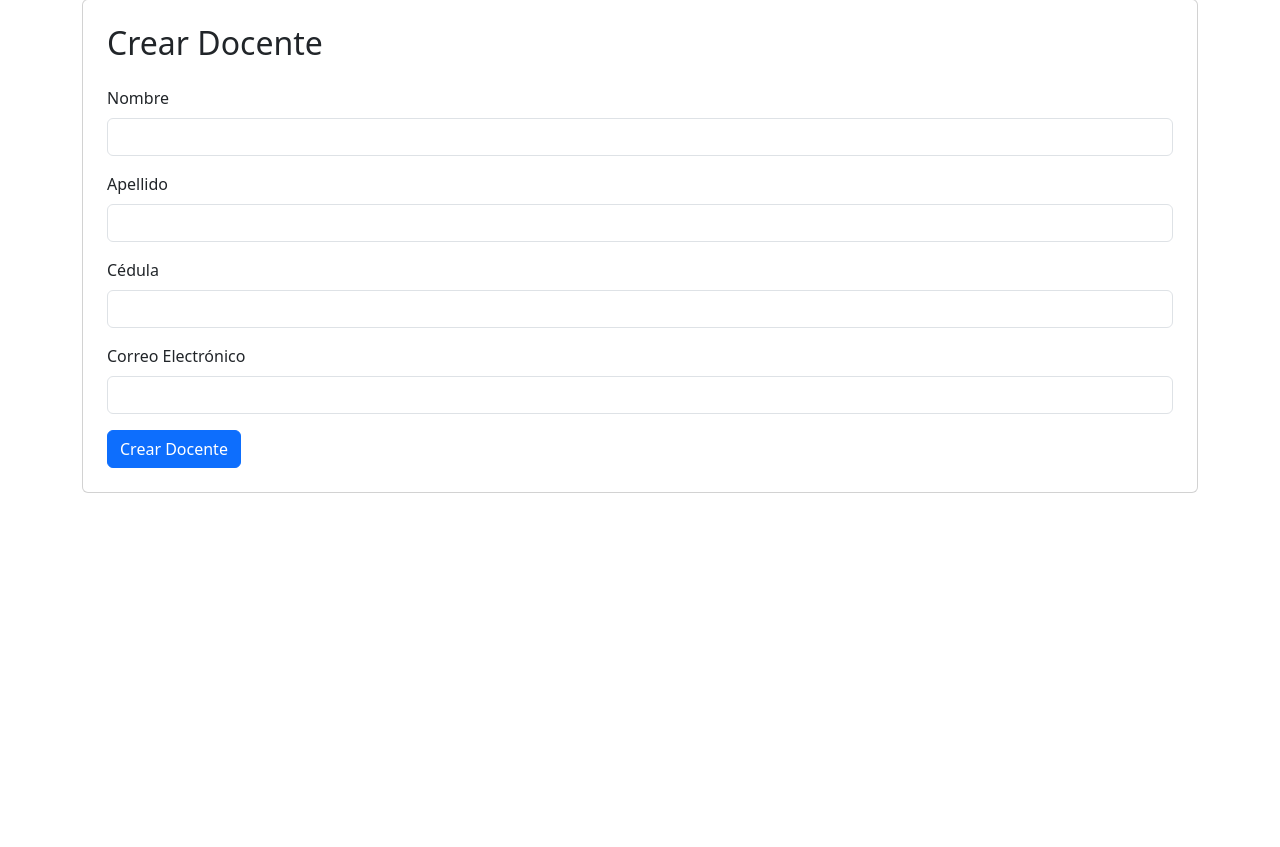
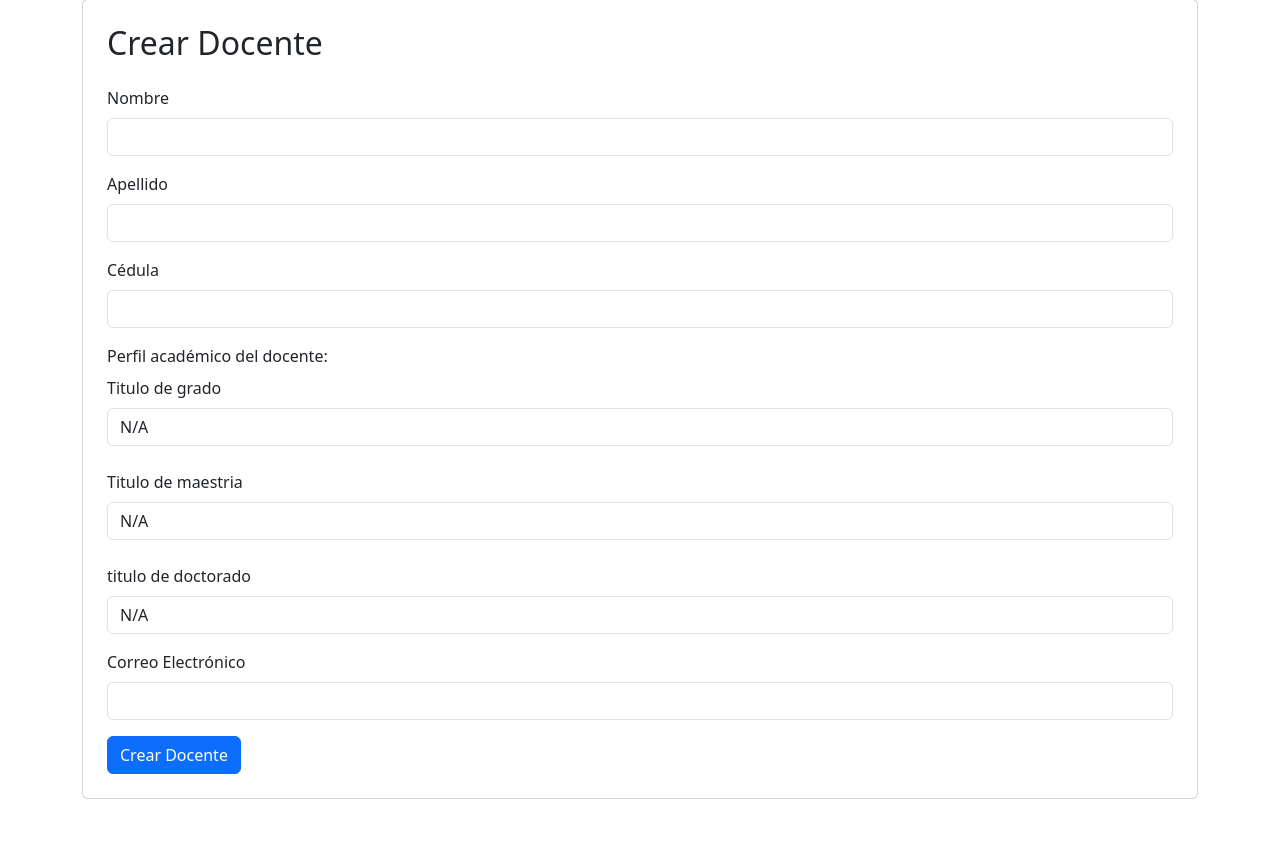
Before and after one commit to pablomonterof1/gestionposgrado, a Django app: page /docentedp/create/1 in a window 1280 px wide. Shown: the part 111-958 px from the top of the page. Before the commit the page ends 604 px from the top, so only its background shows below. Run offline with Django 5.2, Linux system fonts and the light colour scheme; the visitor is signed in with stand-in values (Sample User, id 1); some libraries are stand-ins or nearby versions.

Commit message:
0707202509:33

```diff
--- a/datosposgrado/views.py
+++ b/datosposgrado/views.py
@@ -3,7 +3,7 @@ from django.contrib.auth.decorators import login_required
 from .models import ContratosDocentes, ContratoTutor, ContratoCoordinador
 from .models import ContratosDocentes
 from programasposgrado.models import ProgramaPosgrado, Maestrias, PeriodosAcademicos, Modalidad, Modulos, CampoAmplio
-from usuarios.models import PerfilUsuario
+from usuarios.models import PerfilUsuario, PerfilAcademicoUsuario
 from django.contrib.auth.models import User
 from django.http import JsonResponse
 from .forms import ContratosDocentesForm, ContratoTutorForm, ContratoCoordinadorForm
--- a/seleccionperfiles/templates/crear_terna_sp.html
+++ b/seleccionperfiles/templates/crear_terna_sp.html
@@ -80,7 +80,6 @@
                 "previous": "Anterior"
             }
         },
-               // Oculta la paginación
     });
 });
 
--- a/usuarios/templates/docentedp_create.html
+++ b/usuarios/templates/docentedp_create.html
@@ -33,6 +33,18 @@
                 <input type="text" class="form-control" id="cedula" name="cedula" required>
             </div>
             <div class="mb-3">
+                <label for="perfil_academico" class="form-label">Perfil académico del docente:</label>
+                <br>
+                <label for="titulo_grado" class="form-label">Titulo de grado</label>
+                <input type="text" class="form-control" id="titulo_grado" name="titulo_grado" value="N/A" onfocus="if(this.value === 'N/A') this.value = '';" onblur="if(this.value === '') this.value = 'N/A';">
+                <br>
+                <label for="titulo_postgrado_maestria" class="form-label">Titulo de maestria</label>
+                <input type="text" class="form-control" id="titulo_postgrado_maestria" name="titulo_postgrado_maestria" value="N/A" onfocus="if(this.value === 'N/A') this.value = '';" onblur="if(this.value === '') this.value = 'N/A';">
+                <br>
+                <label for="titulo_postgrado_doctorado" class="form-label">titulo de doctorado</label>
+                <input type="text" class="form-control" id="titulo_postgrado_doctorado" name="titulo_postgrado_doctorado" value="N/A" onfocus="if(this.value === 'N/A') this.value = '';" onblur="if(this.value === '') this.value = 'N/A';">
+            </div>
+            <div class="mb-3">
                 <label for="correo" class="form-label">Correo Electrónico</label>
                 <input type="email" class="form-control" id="correo" name="correo" required>
             </div>
--- a/usuarios/templates/docentespmmsp_create.html
+++ b/usuarios/templates/docentespmmsp_create.html
@@ -33,7 +33,7 @@
                 <input type="text" class="form-control" id="cedula" name="cedula" required>
             </div>
             <div class="mb-3">
-                 <label for="perfil_academico" class="form-label">Perfil académico</label>
+                <label for="perfil_academico" class="form-label">Perfil académico del docente:</label>
                 <br>
                 <label for="titulo_grado" class="form-label">Titulo de grado</label>
                 <input type="text" class="form-control" id="titulo_grado" name="titulo_grado" value="N/A" onfocus="if(this.value === 'N/A') this.value = '';" onblur="if(this.value === '') this.value = 'N/A';">
```
Also changed, not shown: usuarios/templates/docentepm_create.html (+12 -0 lines). Lines whose indentation alone changed are shown as unchanged.
